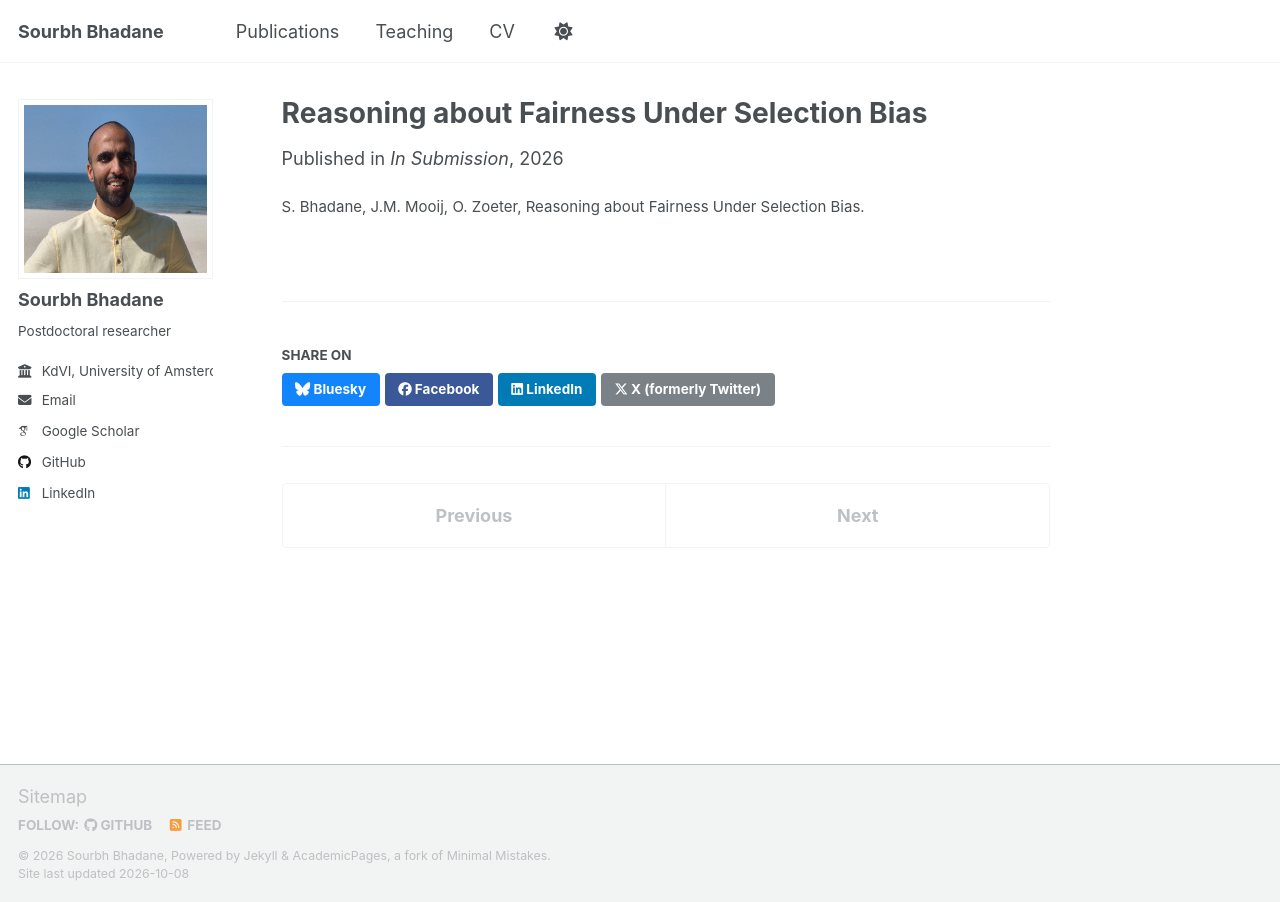
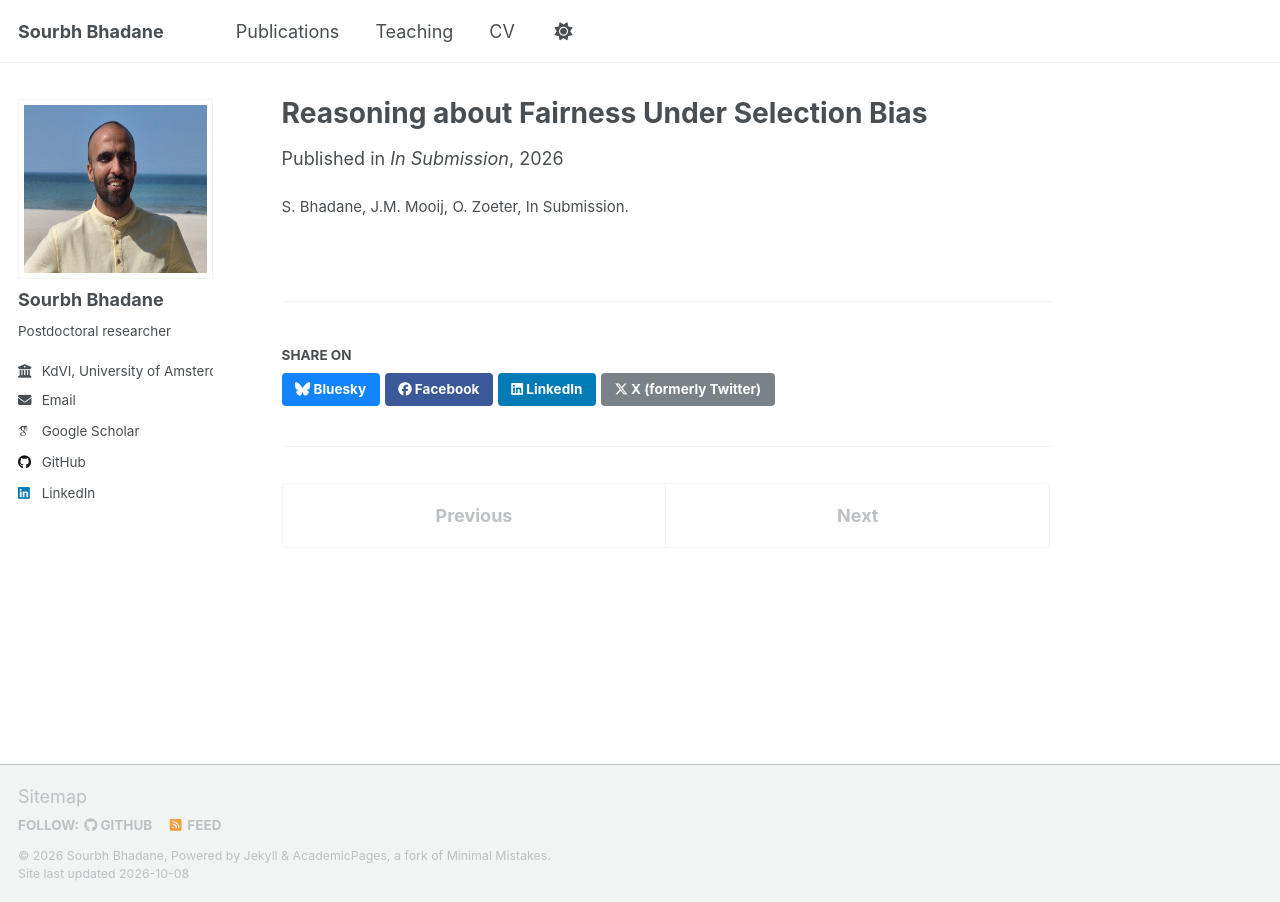
Before and after one commit to SourbhBh/sourbhbh.github.io, a Jekyll site: the page built from _publications/2026-10-08-selection.md, in a window 1280 px wide. Built offline with Jekyll 4.4.1, drawn with Linux system fonts in a browser that asks for light colours; some web fonts are replaced; a script that is not in the unit is left out.

Commit message:
Update 2026-10-08-selection.md

```diff
--- a/_publications/2026-10-08-selection.md
+++ b/_publications/2026-10-08-selection.md
@@ -5,5 +5,5 @@ category: manuscripts
 permalink: /publication/selection
 date: 2026-10-08
 venue: "In Submission"
-citation: S. Bhadane, J.M. Mooij, O. Zoeter, Reasoning about Fairness Under Selection Bias.
+citation: S. Bhadane, J.M. Mooij, O. Zoeter, In Submission.
 ---
```
